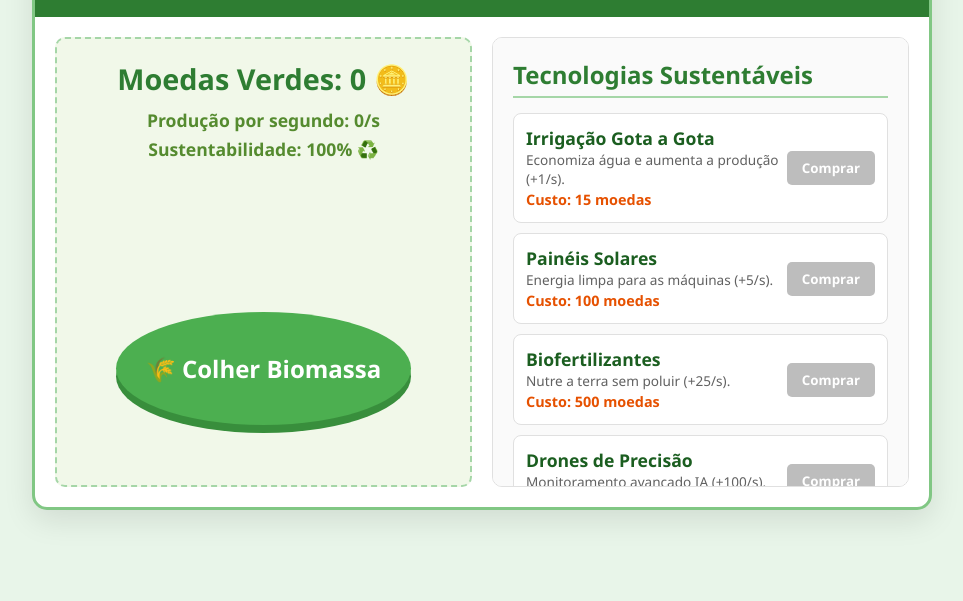
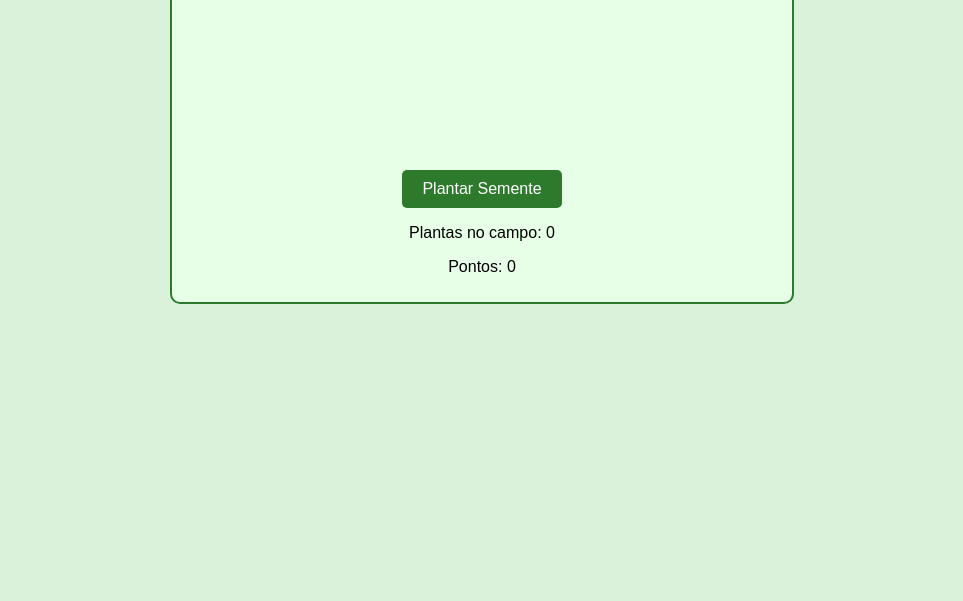
Before and after one commit to nycolasoliveirasouza-commits/Agrinho2026, a plain HTML site: page index.html in a window 1280 px wide. Shown: the part 199-800 px from the top of the page, without its empty margins (158-1121 px from the left). Drawn offline with Linux system fonts and the light colour scheme.

Commit message:
vnxhfrnsrewffdndhghjy

```diff
--- a/index.html
+++ b/index.html
@@ -3,73 +3,20 @@
 <head>
     <meta charset="UTF-8">
     <meta name="viewport" content="width=device-width, initial-scale=1.0">
-    <title>AgroFuturo: Sustentabilidade</title>
+    <title>Agrinho 2026 - Agro Forte e Sustentável</title>
     <link rel="stylesheet" href="style.css">
 </head>
 <body>
-    <div class="game-container">
-        <header>
-            <h1>🌱 AgroFuturo 🚀</h1>
-            <p>Produza com responsabilidade e guie o agro para o futuro sustentável!</p>
-        </header>
+    <h1>Agrinho 2026 🌱</h1>
+    <p>Cuide da sua plantação e colha antes que as pragas cheguem!</p>
 
-        <main class="game-layout">
-            <section class="farm-section">
-                <div class="score-board">
-                    <h2>Moedas Verdes: <span id="coins">0</span> 🪙</h2>
-                    <p>Produção por segundo: <span id="cps">0</span>/s</p>
-                    <p>Sustentabilidade: <span id="eco-points">100</span>% ♻️</p>
-                </div>
+    <div id="game-container">
+        <div id="field"></div>
+        <button id="plant-btn">Plantar Semente</button>
+        <p>Plantas no campo: <span id="plant-count">0</span></p>
+        <p>Pontos: <span id="score">0</span></p>
+    </div>
 
-                <div class="click-area">
-                    <button id="harvest-btn">🌾 Colher Biomassa</button>
-                </div>
-            </section>
-
-            <section class="shop-section">
-                <h2>Tecnologias Sustentáveis</h2>
-                <div class="upgrades-list">
-
-                    <div class="upgrade-item">
-                        <div class="upgrade-info">
-                            <h3>Irrigação Gota a Gota</h3>
-                            <p>Economiza água e aumenta a produção (+1/s).</p>
-                            <span class="price">Custo: <span id="cost-irrigation">15</span> moedas</span>
-                        </div>
-                        <button id="buy-irrigation">Comprar</button>
-                    </div>
-
-                    <div class="upgrade-item">
-                        <div class="upgrade-info">
-                            <h3>Painéis Solares</h3>
-                            <p>Energia limpa para as máquinas (+5/s).</p>
-                            <span class="price">Custo: <span id="cost-solar">100</span> moedas</span>
-                        </div>
-                        <button id="buy-solar">Comprar</button>
-                    </div>
-
-                    <div class="upgrade-item">
-                        <div class="upgrade-info">
-                            <h3>Biofertilizantes</h3>
-                            <p>Nutre a terra sem poluir (+25/s).</p>
-                            <span class="price">Custo: <span id="cost-bio">500</span> moedas</span>
-                        </div>
-                        <button id="buy-bio">Comprar</button>
-                    </div>
-
-                    <div class="upgrade-item">
-                        <div class="upgrade-info">
-                            <h3>Drones de Precisão</h3>
-                            <p>Monitoramento avançado IA (+100/s).</p>
-                            <span class="price">Custo: <span id="cost-drone">3000</span> moedas</span>
-                        </div>
-                        <button id="buy-drone">Comprar</button>
-                    </div>
-
-                </div>
-            </section>
-        </main>
-    </div>
     <script src="script.js"></script>
 </body>
 </html>
--- a/script.js
+++ b/script.js
@@ -1,90 +1,51 @@
-// Estado do Jogo
-let gameState = {
-    coins: 0,
-    cps: 0, // Moedas por segundo
-    ecoBonus: 100, // Porcentagem de sustentabilidade
-    upgrades: {
-        irrigation: { count: 0, cost: 15, power: 1 },
-        solar: { count: 0, cost: 100, power: 5 },
-        bio: { count: 0, cost: 500, power: 25 },
-        drone: { count: 0, cost: 3000, power: 100 }
-    }
-};
+let plantCount = 0;
+let score = 0;
 
-// Elementos do DOM
-const coinsDisplay = document.getElementById('coins');
-const cpsDisplay = document.getElementById('cps');
-const ecoDisplay = document.getElementById('eco-points');
+const field = document.getElementById('field');
+const plantBtn = document.getElementById('plant-btn');
+const plantCountDisplay = document.getElementById('plant-count');
+const scoreDisplay = document.getElementById('score');
 
-const harvestBtn = document.getElementById('harvest-btn');
+plantBtn.addEventListener('click', () => {
+    plantCount++;
+    updatePlantCount();
 
-const btnIrrigation = document.getElementById('buy-irrigation');
-const costIrrigation = document.getElementById('cost-irrigation');
+    const plant = document.createElement('div');
+    plant.classList.add('plant');
+    plant.textContent = '🌱';
+    field.appendChild(plant);
 
-const btnSolar = document.getElementById('buy-solar');
-const costSolar = document.getElementById('cost-solar');
+    // Crescimento da planta
+    setTimeout(() => {
+        plant.classList.add('ready');
+        plant.textContent = '🌿';
+    }, 3000); // Cresce em 3 segundos
 
-const btnBio = document.getElementById('buy-bio');
-const costBio = document.getElementById('cost-bio');
+    // Colher planta
+    plant.addEventListener('click', () => {
+        if (plant.classList.contains('ready')) {
+            score += 10;
+            scoreDisplay.textContent = score;
+            field.removeChild(plant);
+            plantCount--;
+            updatePlantCount();
+        } else {
+            alert('A planta ainda não está pronta!');
+        }
+    });
 
-const btnDrone = document.getElementById('buy-drone');
-const costDrone = document.getElementById('cost-drone');
-
-// Função para atualizar a interface
-function updateDisplay() {
-    coinsDisplay.innerText = Math.floor(gameState.coins);
-    cpsDisplay.innerText = gameState.cps;
-    ecoDisplay.innerText = gameState.ecoBonus;
-
-    // Gerenciar se os botões podem ser clicados ou não
-    btnIrrigation.disabled = gameState.coins < gameState.upgrades.irrigation.cost;
-    costIrrigation.innerText = gameState.upgrades.irrigation.cost;
-
-    btnSolar.disabled = gameState.coins < gameState.upgrades.solar.cost;
-    costSolar.innerText = gameState.upgrades.solar.cost;
-
-    btnBio.disabled = gameState.coins < gameState.upgrades.bio.cost;
-    costBio.innerText = gameState.upgrades.bio.cost;
-
-    btnDrone.disabled = gameState.coins < gameState.upgrades.drone.cost;
-    costDrone.innerText = gameState.upgrades.drone.cost;
-}
-
-// Clique manual para colher
-harvestBtn.addEventListener('click', () => {
-    gameState.coins += 1;
-    updateDisplay();
+    // Praga aparece
+    setTimeout(() => {
+        if (field.contains(plant)) {
+            plant.textContent = '🐛';
+            plant.style.backgroundColor = '#a93226';
+            plant.removeEventListener('click', null);
+            plantCount--;
+            updatePlantCount();
+        }
+    }, 8000); // Praga em 8 segundos
 });
 
-// Função genérica para comprar melhorias
-function buyUpgrade(type) {
-    let upgrade = gameState.upgrades[type];
-    if (gameState.coins >= upgrade.cost) {
-        gameState.coins -= upgrade.cost;
-        upgrade.count++;
-        gameState.cps += upgrade.power;
-
-        // Aumenta o custo em 15% para a próxima compra
-        upgrade.cost = Math.floor(upgrade.cost * 1.15);
-
-        // Bônus mecânico de sustentabilidade visual
-        gameState.ecoBonus = Math.min(100 + (upgrade.count * 2), 200);
-
-        updateDisplay();
-    }
+function updatePlantCount() {
+    plantCountDisplay.textContent = plantCount;
 }
-
-// Eventos de clique dos botões da loja
-btnIrrigation.addEventListener('click', () => buyUpgrade('irrigation'));
-btnSolar.addEventListener('click', () => buyUpgrade('solar'));
-btnBio.addEventListener('click', () => buyUpgrade('bio'));
-btnDrone.addEventListener('click', () => buyUpgrade('drone'));
-
-// Loop do jogo (Roda a cada 1 segundo)
-setInterval(() => {
-    gameState.coins += (gameState.cps * (gameState.ecoBonus / 100));
-    updateDisplay();
-}, 1000);
-
-// Inicialização
-updateDisplay();
--- a/style.css
+++ b/style.css
@@ -1,170 +1,67 @@
-* {
+body {
+    font-family: 'Arial', sans-serif;
+    background: #d9f2d9;
+    text-align: center;
     margin: 0;
     padding: 0;
-    box-sizing: border-box;
-    font-family: 'Segoe UI', Tahoma, Geneva, Verdana, sans-serif;
 }
 
-body {
-    background-color: #e8f5e9;
-    color: #2e7d32;
-    display: flex;
-    justify-content: center;
-    align-items: center;
-    min-height: 100vh;
-    padding: 20px;
+h1 {
+    color: #2d7a2d;
+    margin-top: 20px;
 }
 
-.game-container {
-    background: #ffffff;
-    width: 100%;
-    max-width: 900px;
-    border-radius: 15px;
-    box-shadow: 0 10px 30px rgba(0,0,0,0.1);
-    overflow: hidden;
-    border: 3px solid #81c784;
+#game-container {
+    margin: 20px auto;
+    width: 90%;
+    max-width: 600px;
+    padding: 10px;
+    background-color: #e6ffe6;
+    border: 2px solid #2d7a2d;
+    border-radius: 10px;
 }
 
-header {
-    background-color: #2e7d32;
-    color: white;
-    text-align: center;
-    padding: 20px;
+#field {
+    display: flex;
+    flex-wrap: wrap;
+    justify-content: center;
+    margin: 20px 0;
+    min-height: 200px;
 }
 
-header h1 {
-    font-size: 2.5rem;
-    margin-bottom: 5px;
-}
-
-.game-layout {
-    display: grid;
-    grid-template-columns: 1fr 1fr;
-    gap: 20px;
-    padding: 20px;
-}
-
-@media (max-width: 768px) {
-    .game-layout {
-        grid-template-columns: 1fr;
-    }
-}
-
-/* Seção da Fazenda */
-.farm-section {
+.plant {
+    width: 50px;
+    height: 50px;
+    margin: 5px;
+    background-color: #6ab04c;
+    border-radius: 5px;
     display: flex;
-    flex-direction: column;
-    justify-content: space-between;
     align-items: center;
-    background: #f1f8e9;
-    padding: 20px;
-    border-radius: 10px;
-    border: 2px dashed #a5d6a7;
-}
-
-.score-board {
-    text-align: center;
-    width: 100%;
-}
-
-.score-board h2 {
-    font-size: 1.8rem;
-    margin-bottom: 10px;
-}
-
-.score-board p {
-    font-size: 1.1rem;
+    justify-content: center;
+    color: white;
     font-weight: bold;
-    color: #558b2f;
-    margin-bottom: 5px;
-}
-
-.click-area {
-    margin: 40px 0;
-}
-
-#harvest-btn {
-    background-color: #4caf50;
-    color: white;
-    font-size: 1.5rem;
-    font-weight: bold;
-    padding: 40px 30px;
-    border: none;
-    border-radius: 50%;
     cursor: pointer;
-    box-shadow: 0 8px 0 #388e3c;
-    transition: all 0.1s ease;
-}
-
-#harvest-btn:active {
-    transform: translateY(6px);
-    box-shadow: 0 2px 0 #388e3c;
-}
-
-/* Seção da Loja */
-.shop-section {
-    background: #fafafa;
-    padding: 20px;
-    border-radius: 10px;
-    border: 1px solid #e0e0e0;
-    max-height: 450px;
-    overflow-y: auto;
-}
-
-.shop-section h2 {
-    margin-bottom: 15px;
-    border-bottom: 2px solid #a5d6a7;
-    padding-bottom: 5px;
-}
-
-.upgrade-item {
-    display: flex;
-    justify-content: space-between;
-    align-items: center;
-    background: white;
-    padding: 12px;
-    margin-bottom: 10px;
-    border-radius: 8px;
-    border: 1px solid #e0e0e0;
     transition: transform 0.2s;
 }
 
-.upgrade-item:hover {
-    transform: translateX(5px);
-    border-color: #81c784;
+.plant.ready {
+    background-color: #27ae60;
 }
 
-.upgrade-info h3 {
-    font-size: 1.1rem;
-    color: #1b5e20;
+.plant:hover {
+    transform: scale(1.1);
 }
 
-.upgrade-info p {
-    font-size: 0.85rem;
-    color: #616161;
+button {
+    padding: 10px 20px;
+    background-color: #2d7a2d;
+    color: white;
+    border: none;
+    border-radius: 5px;
+    cursor: pointer;
+    font-size: 16px;
 }
 
-.price {
-    font-size: 0.9rem;
-    font-weight: bold;
-    color: #e65100;
+button:hover {
+    background-color: #1b4f1b;
 }
-
-.shop-section button {
-    background-color: #2e7d32;
-    color: white;
-    border: none;
-    padding: 8px 15px;
-    border-radius: 5px;
-    cursor: pointer;
-    font-weight: bold;
-}
-
-.shop-section button:hover {
-    background-color: #388e3c;
-}
-
-.shop-section button:disabled {
-    background-color: #bdbdbd;
-    cursor: not-allowed;
-}
```
